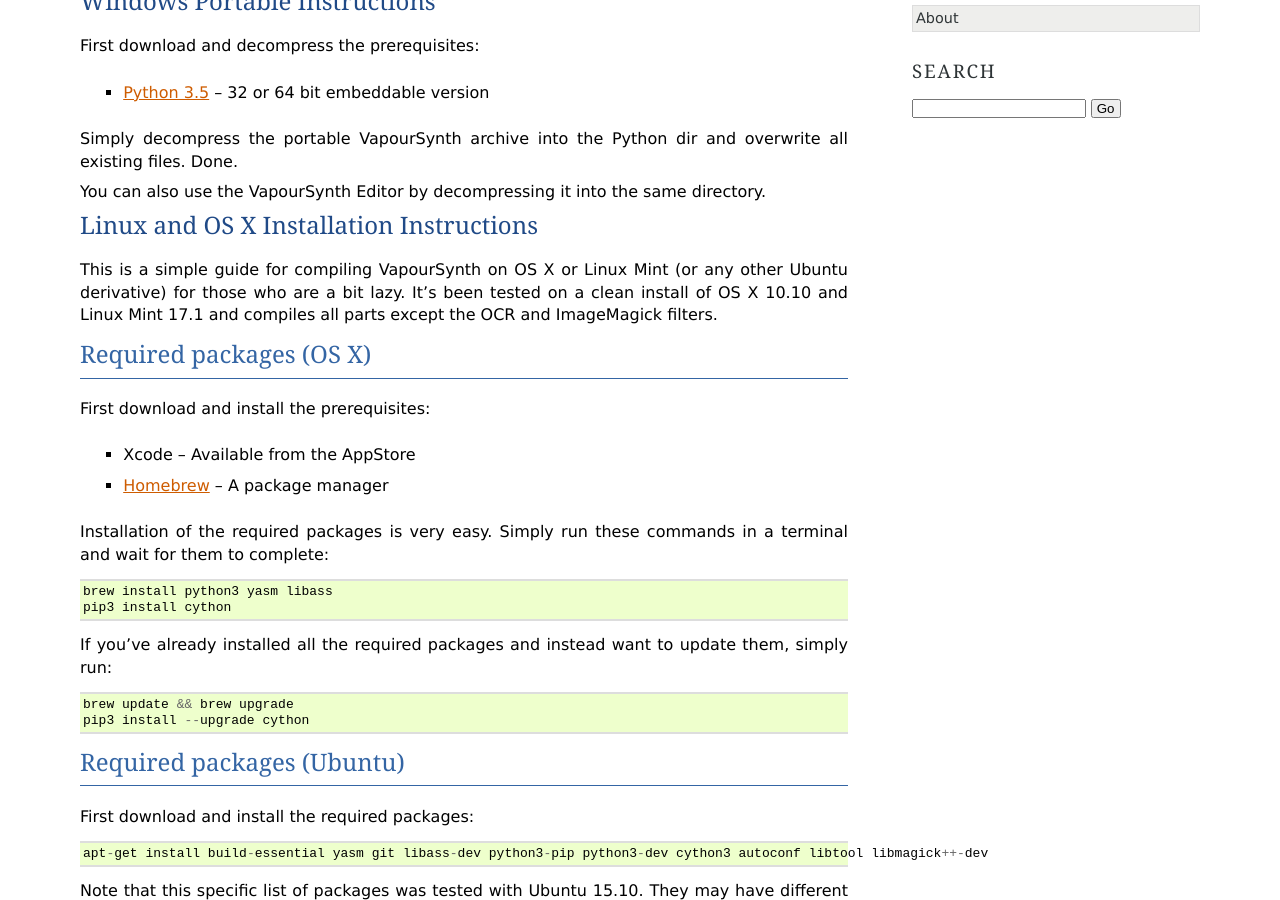
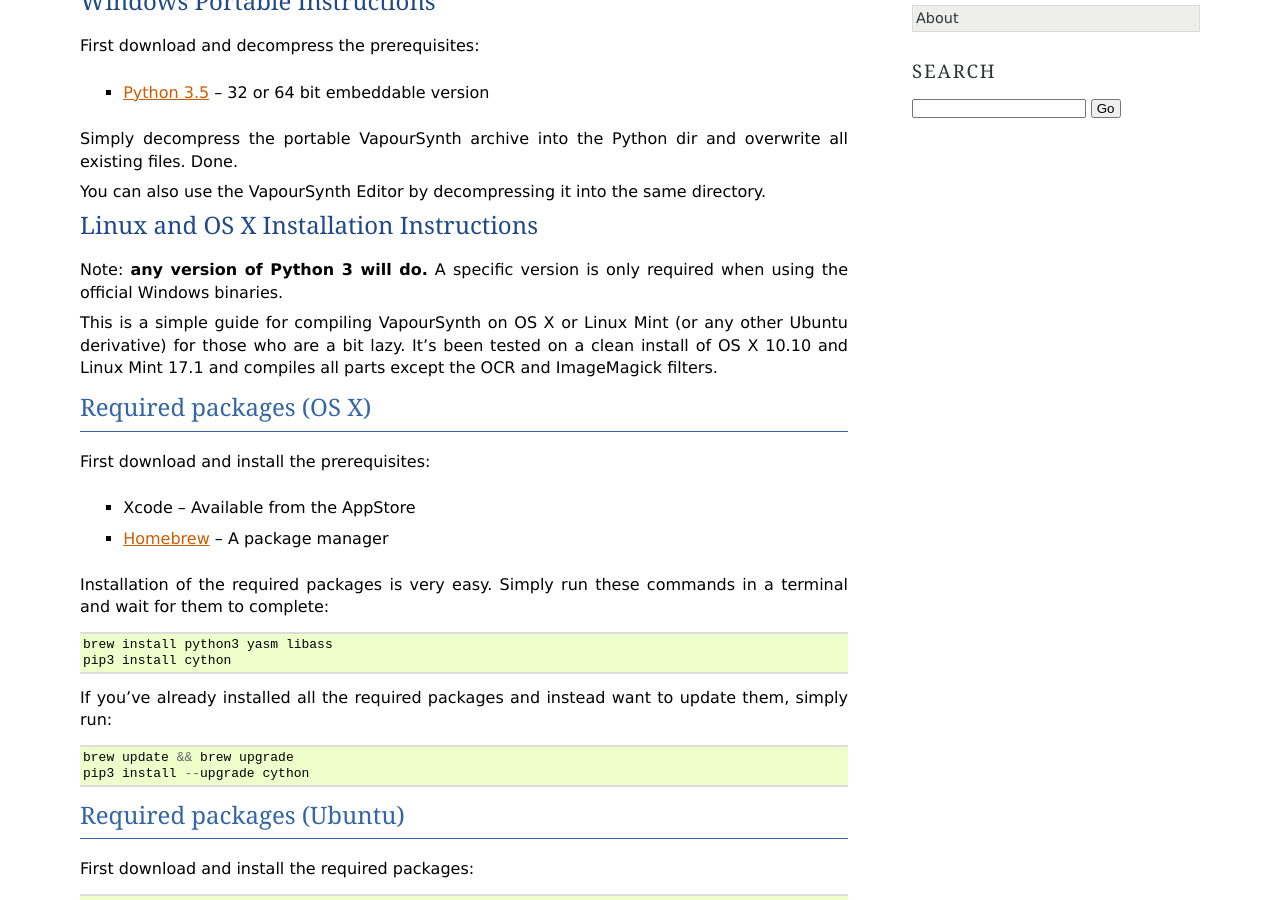
Before and after one commit to vapoursynth/vapoursynth, a Sphinx documentation site: the page built from doc/installation.rst, in a window 1280 px wide and 900 px high, scrolled down 830 px. Built offline with Sphinx 7.4.7, drawn with Linux system fonts in a browser that asks for light colours; formulas are drawn with MathJax 3.

Commit message:
doc: Mention that any Python 3 is fine in Linux and OS X

```diff
--- a/doc/installation.rst
+++ b/doc/installation.rst
@@ -48,6 +48,8 @@
 
 Linux and OS X Installation Instructions
 ========================================
+
+Note: **any version of Python 3 will do.** A specific version is only required when using the official Windows binaries.
 
 This is a simple guide for compiling VapourSynth on OS X or Linux Mint (or any other Ubuntu derivative) for those who are a bit lazy.
 It's been tested on a clean install of OS X 10.10 and Linux Mint 17.1 and compiles all parts except the OCR and ImageMagick filters.
```
